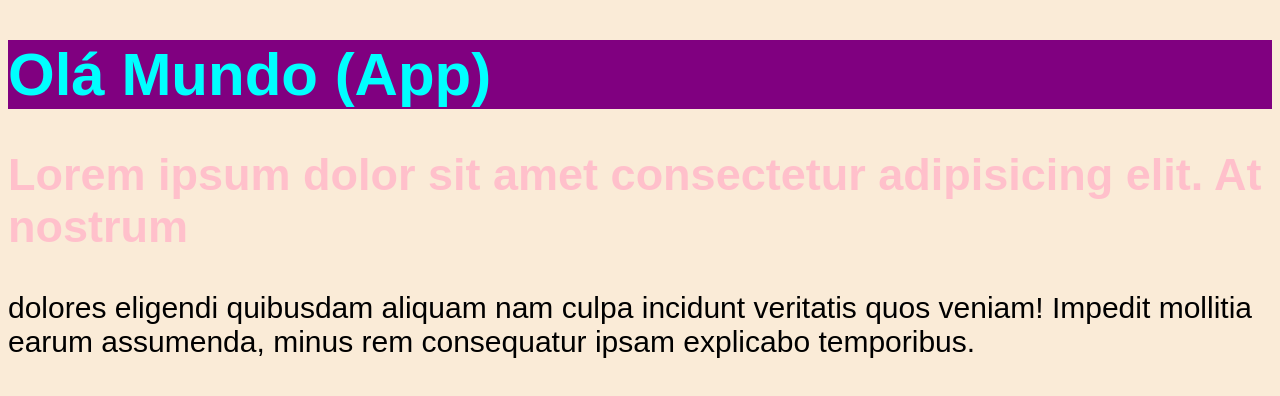
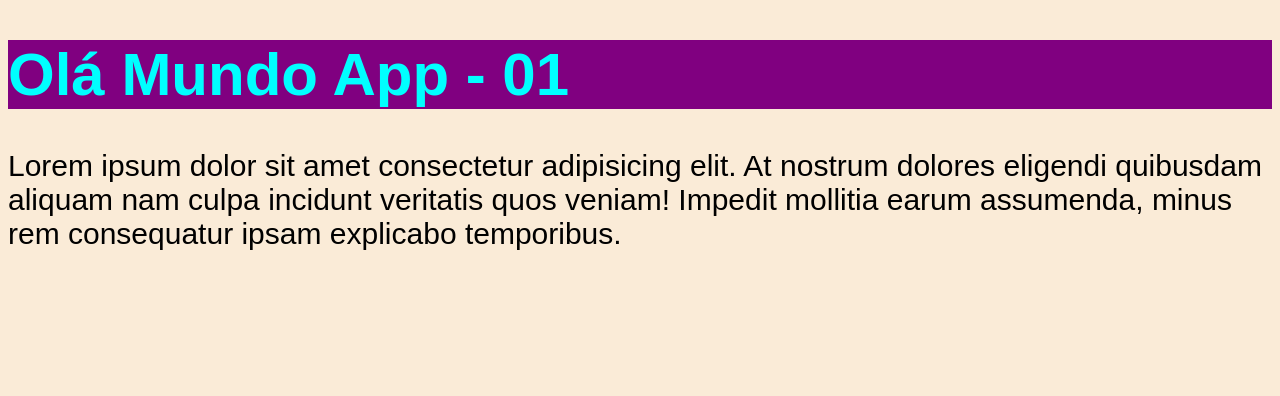
Before and after one commit to FHelfenstein/chronos-pomodoro, a React (Vite) app: page / in a window 1280 px wide. Shown: the top 396 px of the page. Built offline with nearby package versions, Linux system fonts and the light colour scheme.

Commit message:
Aula 16 - Propriedades props e children de componentes

```diff
--- a/src/App.tsx
+++ b/src/App.tsx
@@ -6,11 +6,12 @@
 export function App() {
   return (
     <>
-      <Heading />
+      <Heading attr={123} attr2='String'>
+        Olá Mundo App - 01
+      </Heading>
+
       <p>
-        <h2>
-          Lorem ipsum dolor sit amet consectetur adipisicing elit. At nostrum
-        </h2>
+        Lorem ipsum dolor sit amet consectetur adipisicing elit. At nostrum
         dolores eligendi quibusdam aliquam nam culpa incidunt veritatis quos
         veniam! Impedit mollitia earum assumenda, minus rem consequatur ipsam
         explicabo temporibus.
--- a/src/components/Heading.tsx
+++ b/src/components/Heading.tsx
@@ -1,7 +1,8 @@
 import styles from './Heading.module.css';
 
-export function Heading() {
+export function Heading(props) {
+  console.log(props);
   return (
-    <h1 className={`${styles.heading} ${styles.cyan}`}>Olá Mundo (App)</h1>
+    <h1 className={`${styles.heading} ${styles.cyan}`}>{props.children}</h1>
   );
 }
```
